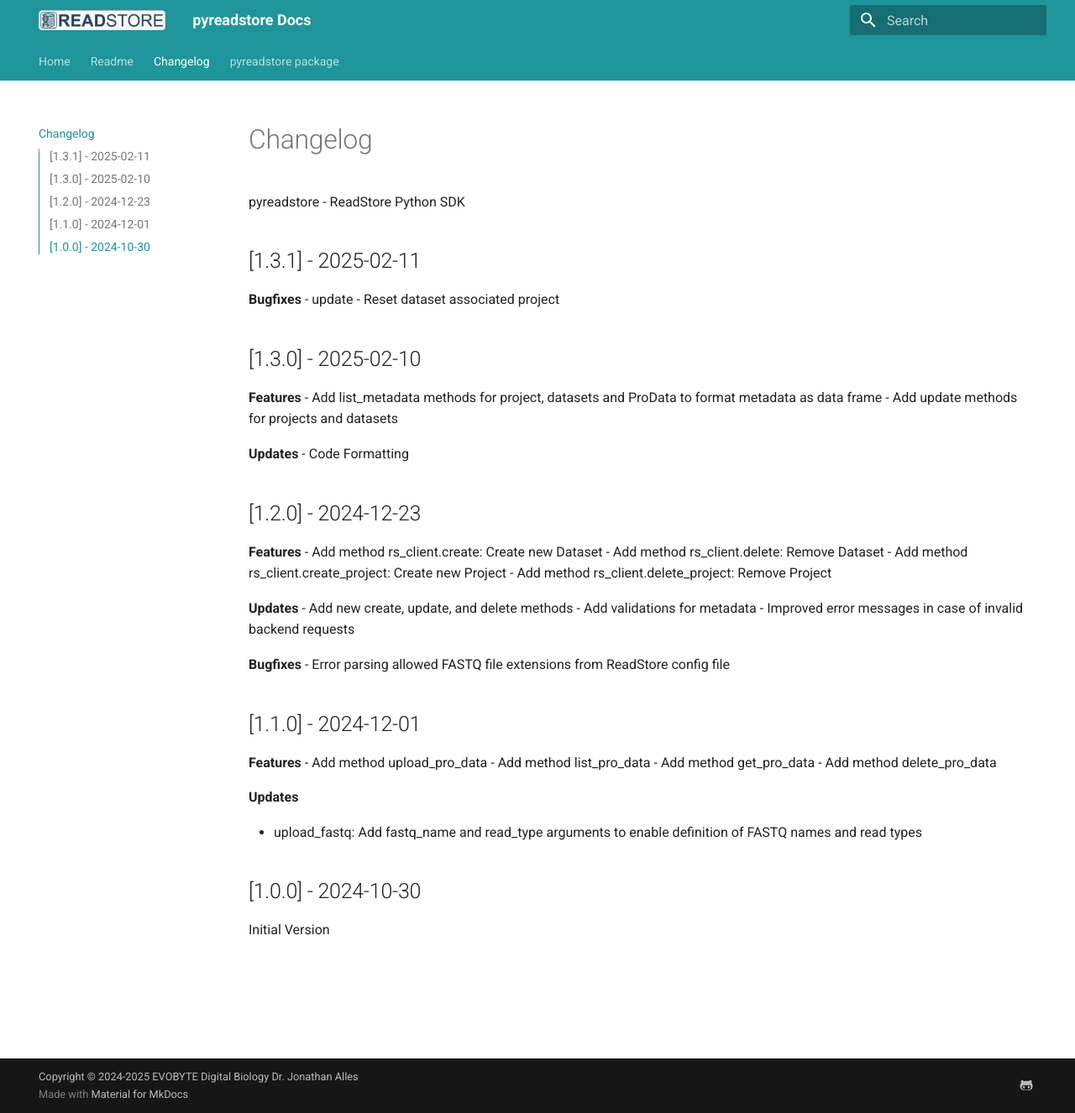
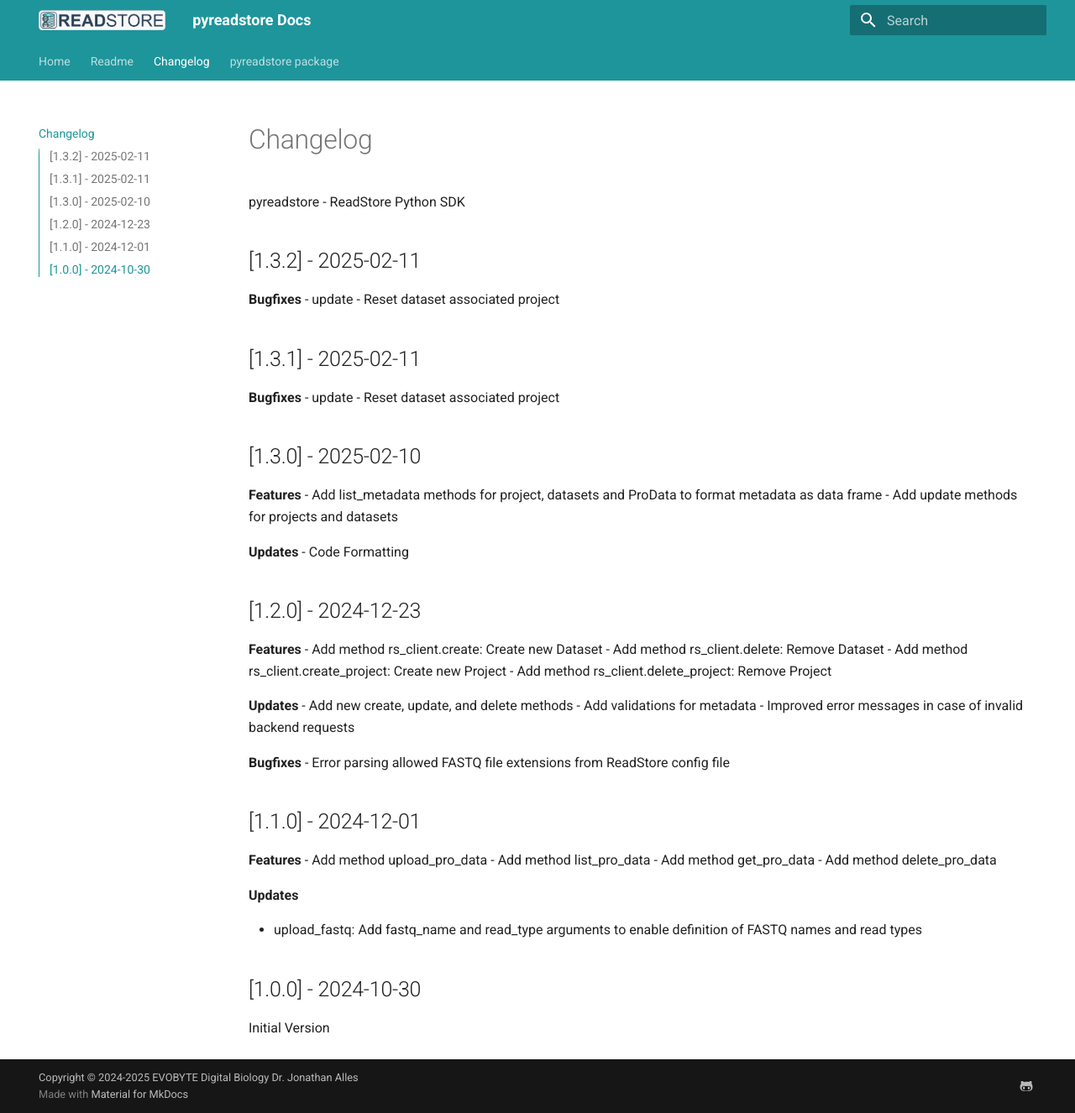
Before and after one commit to EvobyteDigitalBiology/pyreadstore, an MkDocs documentation site: the page built from docs/changelog.md, in a window 1280 px wide and 1326 px high. Shown: the whole window at 84% size. Built offline with MkDocs 1.6.1 and Material for MkDocs 9.7.7, drawn with Linux system fonts in a browser that asks for light colours.

Commit message:
Doc: v1.3.2

```diff
--- a/docs/changelog.md
+++ b/docs/changelog.md
@@ -1,6 +1,11 @@
 # Changelog
 
 pyreadstore - ReadStore Python SDK
+
+## [1.3.2] - 2025-02-11
+
+**Bugfixes**
+- update - Reset dataset associated project
 
 ## [1.3.1] - 2025-02-11
 
```
